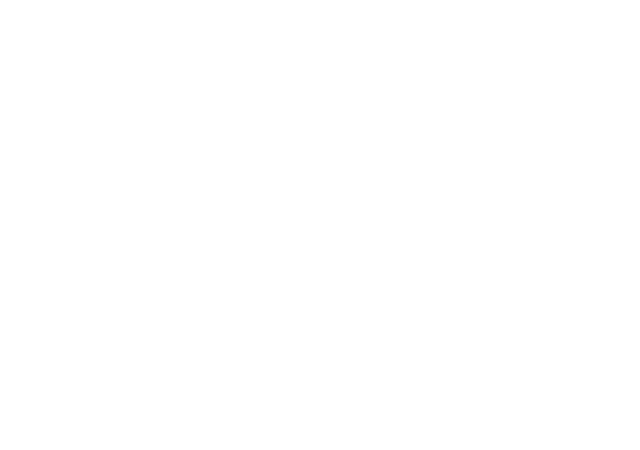
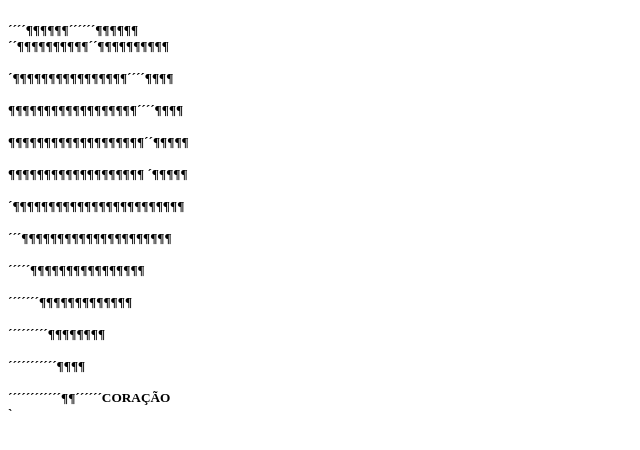
Before and after one commit to Vinicius-FreireCod/from-BA-to-DEV, a Next.js app: page / in a window 1280 px wide. Shown: the top 450 px of the page, without its empty margins (0-640 px from the left). Built offline with nearby package versions, Linux system fonts and the light colour scheme.

Commit message:
coracao correcao

```diff
--- a/pages/index.js
+++ b/pages/index.js
@@ -1,18 +1,18 @@
-export default function Home() {
-  const art = `
-´´´´¶¶¶¶¶¶´´´´´´¶¶¶¶¶¶
-´´¶¶¶¶¶¶¶¶¶¶´´¶¶¶¶¶¶¶¶¶¶
-´¶¶¶¶¶¶¶¶¶¶¶¶¶¶¶¶´´´´¶¶¶¶
-¶¶¶¶¶¶¶¶¶¶¶¶¶¶¶¶¶¶´´´´¶¶¶¶
-¶¶¶¶¶¶¶¶¶¶¶¶¶¶¶¶¶¶¶´´¶¶¶¶¶
-¶¶¶¶¶¶¶¶¶¶¶¶¶¶¶¶¶¶¶ ´¶¶¶¶¶
-´¶¶¶¶¶¶¶¶¶¶¶¶¶¶¶¶¶¶¶¶¶¶¶¶
-´´´¶¶¶¶¶¶¶¶¶¶¶¶¶¶¶¶¶¶¶¶¶
-´´´´´¶¶¶¶¶¶¶¶¶¶¶¶¶¶¶¶
-´´´´´´´¶¶¶¶¶¶¶¶¶¶¶¶¶
-´´´´´´´´´¶¶¶¶¶¶¶¶
-´´´´´´´´´´´¶¶¶¶
-´´´´´´´´´´´´¶¶´´´´´´
-`;
+function Home() {
+    return <h5>´´´´¶¶¶¶¶¶´´´´´´¶¶¶¶¶¶
+    <br/>´´¶¶¶¶¶¶¶¶¶¶´´¶¶¶¶¶¶¶¶¶¶<br/>
+    <br/>´¶¶¶¶¶¶¶¶¶¶¶¶¶¶¶¶´´´´¶¶¶¶<br/>
+    <br/>¶¶¶¶¶¶¶¶¶¶¶¶¶¶¶¶¶¶´´´´¶¶¶¶<br/>
+    <br/>¶¶¶¶¶¶¶¶¶¶¶¶¶¶¶¶¶¶¶´´¶¶¶¶¶<br/>
+    <br/>¶¶¶¶¶¶¶¶¶¶¶¶¶¶¶¶¶¶¶ ´¶¶¶¶¶<br/>
+    <br/>´¶¶¶¶¶¶¶¶¶¶¶¶¶¶¶¶¶¶¶¶¶¶¶¶<br/>
+    <br/>´´´¶¶¶¶¶¶¶¶¶¶¶¶¶¶¶¶¶¶¶¶¶<br/>
+    <br/>´´´´´¶¶¶¶¶¶¶¶¶¶¶¶¶¶¶¶<br/>
+    <br/>´´´´´´´¶¶¶¶¶¶¶¶¶¶¶¶¶<br/>
+    <br/>´´´´´´´´´¶¶¶¶¶¶¶¶<br/>
+    <br/>´´´´´´´´´´´¶¶¶¶<br/>
+    <br/>´´´´´´´´´´´´¶¶´´´´´´CORAÇÃO<br/>
+    `</h5>
+}
 
-}
+export default Home;
```
